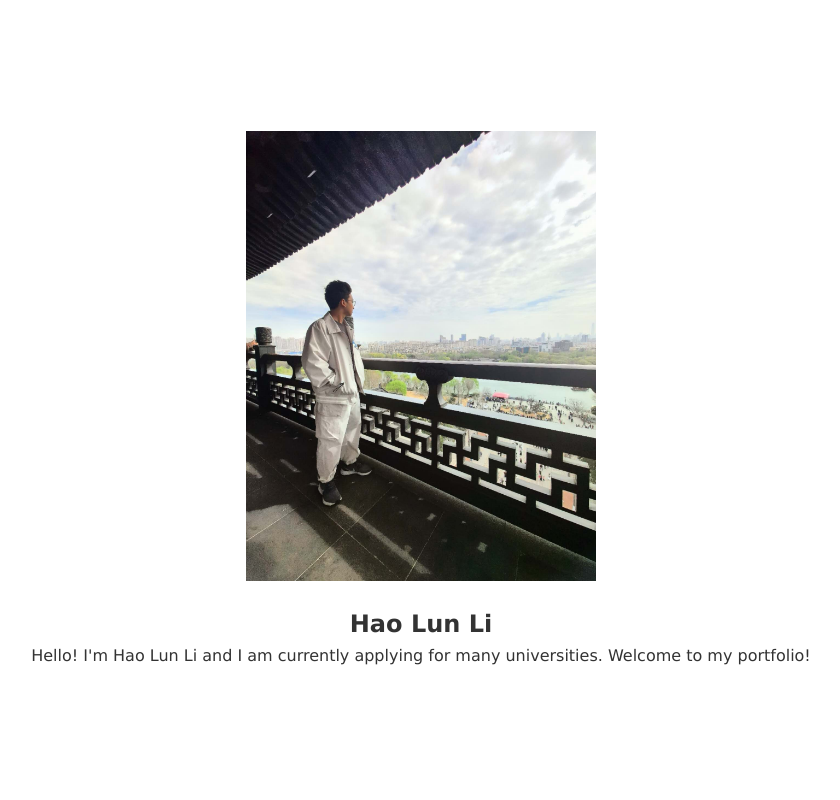
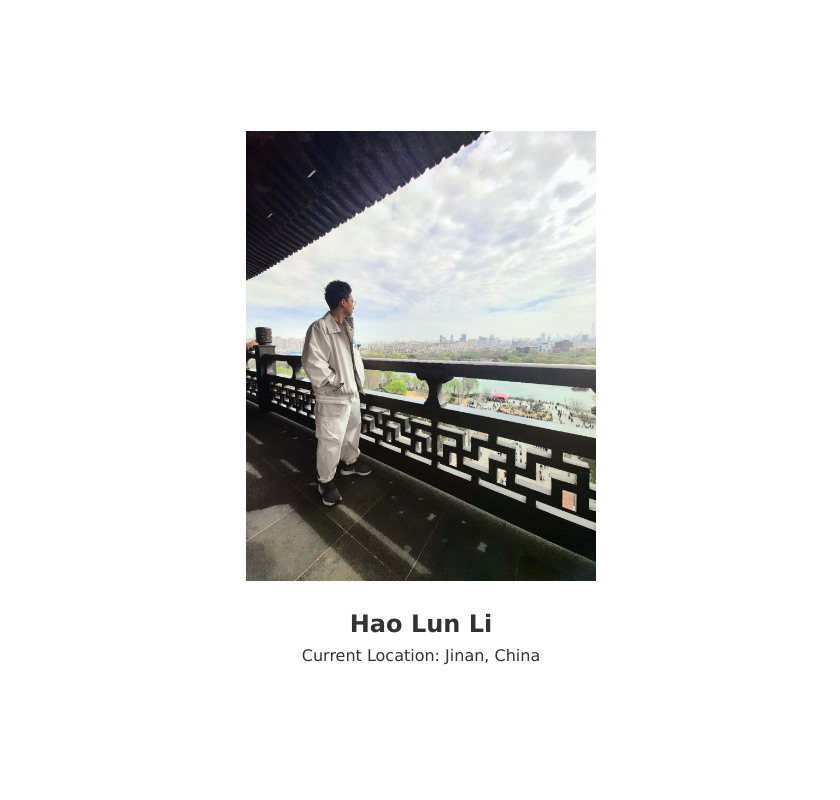
Before and after one commit to crispo513/personal-portfolio-website, a website: page index.html in a window 1280 px wide. Shown: the top 800 px of the page, without its empty margins (219-1059 px from the left). Drawn offline with Linux system fonts and the light colour scheme; files that its build step writes are made by us from their sources.

Commit message:
Update index.html

```diff
--- a/index.html
+++ b/index.html
@@ -54,7 +54,7 @@
             <div class="profile">
                 <img src="images/profile.jpg" alt="Profile Picture" class="profile-img">
                 <h1>Hao Lun Li</h1>
-                <p>Hello! I'm Hao Lun Li and I am currently applying for many universities. Welcome to my portfolio!</p>
+                <p>Current Location: Jinan, China</p>
             </div>
         </section>
         <section id="projects">
```
